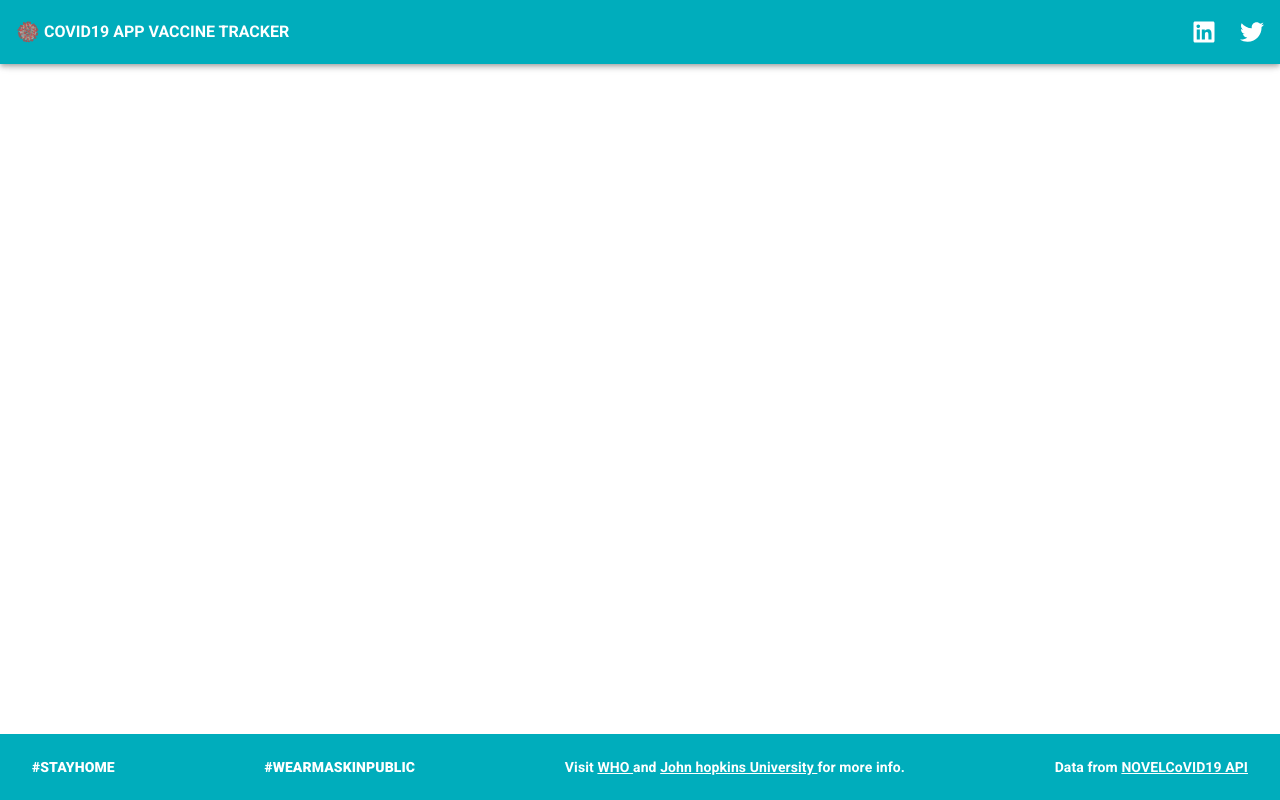
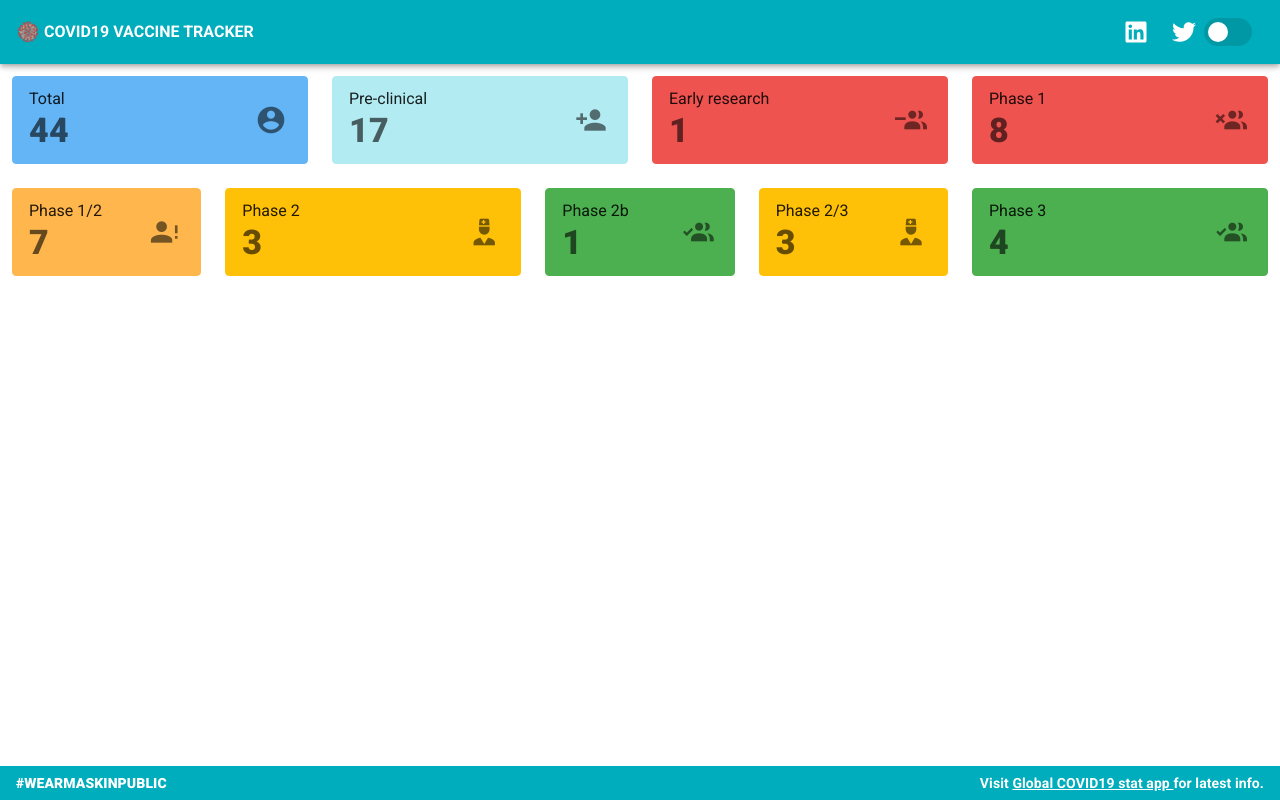
Before and after one commit to edcsu/covid19vaccinetracker, a Vue app: page /#/ in a window 1280 px wide. Built offline with nearby package versions, Linux system fonts and the light colour scheme; a web font is replaced by a local one.

Commit message:
feat: home view

```diff
--- a/src/App.vue
+++ b/src/App.vue
@@ -2,7 +2,7 @@
   <v-app>
     <Header />
     <v-main>
-      <!-- <HelloWorld/> -->
+      <router-view></router-view>
     </v-main>
     <Footer />
   </v-app>
--- a/src/components/Footer.vue
+++ b/src/components/Footer.vue
@@ -2,6 +2,7 @@
   <v-footer app class="primary">
     <v-card-text
       :class="[
+        'pa-0',
         'white--text',
         'd-flex',
         'justify-space-between',
@@ -12,42 +13,19 @@
       ]"
     >
       <span class>
-        <strong>#STAYHOME</strong>
-      </span>
-      <span class>
         <strong>#WEARMASKINPUBLIC</strong>
       </span>
       <span>
         Visit
         <a
-          href="https://www.who.int/emergencies/diseases/novel-coronavirus-2019"
+          href="https://covid19globalstatviewer.web.app"
           target="_blank"
           rel="noopener noreferrer"
           class="white--text"
         >
-          WHO
+          Global COVID19 stat app
         </a>
-        and
-        <a
-          href="https://coronavirus.jhu.edu/map.html"
-          target="_blank"
-          rel="noopener noreferrer"
-          class="white--text"
-        >
-          John hopkins University
-        </a>
-        for more info.
-      </span>
-      <span>
-        Data from
-        <a
-          href="https://disease.sh/docs"
-          target="_blank"
-          rel="noopener noreferrer"
-          class="white--text"
-        >
-          NOVELCoVID19 API
-        </a>
+        for latest info.
       </span>
     </v-card-text>
   </v-footer>
--- a/src/components/Header.vue
+++ b/src/components/Header.vue
@@ -1,9 +1,9 @@
 <template>
-  <v-app-bar app clipped-left color="primary" dark>
+  <v-app-bar app clipped-left color="primary">
     <!-- <v-app-bar-nav-icon @click="$emit('hidesidemenu')"></v-app-bar-nav-icon> -->
     <v-icon class="svg-icon" v-text="'$vuetify.icons.corona'"></v-icon>
-    <div class="ml-1 d-flex align-center font-weight-bold">
-      COVID19 APP VACCINE TRACKER
+    <div class="ml-1 d-flex align-center font-weight-bold white--text">
+      COVID19 VACCINE TRACKER
     </div>
 
     <v-spacer></v-spacer>
@@ -16,12 +16,12 @@
           icon
           v-on="on"
         >
-          <v-icon class="">mdi-seal</v-icon>
+          <v-icon class="white--text">mdi-seal</v-icon>
         </v-btn>
       </template>
       <span>
         Recognised on Awesome NovelCOVID projects
-        <v-icon class="">mdi-hand-pointing-up</v-icon>
+        <v-icon class="white--text">mdi-hand-pointing-up</v-icon>
       </span>
     </v-tooltip> -->
 
@@ -33,12 +33,12 @@
           icon
           v-on="on"
         >
-          <v-icon class="svg-icon" v-text="'$vuetify.icons.linkedin'"></v-icon>
+          <v-icon class="svg-icon white--text" v-text="'$vuetify.icons.linkedin'"></v-icon>
         </v-btn>
       </template>
       <span>
         Connect on LinkedIn
-        <v-icon class="">mdi-hand-pointing-up</v-icon>
+        <v-icon class="white--text">mdi-hand-pointing-up</v-icon>
       </span>
     </v-tooltip>
 
@@ -50,16 +50,16 @@
           icon
           v-on="on"
         >
-          <v-icon class="svg-icon" v-text="'$vuetify.icons.twitter'"></v-icon>
+          <v-icon class="svg-icon white--text" v-text="'$vuetify.icons.twitter'"></v-icon>
         </v-btn>
       </template>
       <span>
         Follow on twitter
-        <v-icon class="">mdi-hand-pointing-up</v-icon>
+        <v-icon class="white--text">mdi-hand-pointing-up</v-icon>
       </span>
     </v-tooltip>
 
-    <!-- <v-tooltip bottom>
+    <v-tooltip bottom>
       <template v-slot:activator="{ on }">
         <v-switch
         v-model="$vuetify.theme.dark"
@@ -73,7 +73,7 @@
         Choose between light and dark
         <v-icon class="">mdi-hand-pointing-up</v-icon>
       </span>
-    </v-tooltip> -->
+    </v-tooltip>
   </v-app-bar>
 </template>
 <script>
--- /dev/null
+++ b/src/components/Stats.vue
@@ -0,0 +1,185 @@
+<template>
+  <v-container fluid>
+    <v-row>
+      <v-col cols="12" sm="6" md="3" lg="3" xl="3" class="">
+        <v-card outlined class="blue lighten-2">
+          <v-list-item two-line="">
+            <v-list-item-content>
+              <v-list-item-title class="">
+                Total
+              </v-list-item-title>
+              <v-list-item-subtitle class="display-1 font-weight-black">
+                44
+              </v-list-item-subtitle>
+            </v-list-item-content>
+
+            <v-list-item-avatar tile>
+              <v-icon class="" size="32px">mdi-account-circle</v-icon>
+            </v-list-item-avatar>
+          </v-list-item>
+        </v-card>
+      </v-col>
+      <v-col cols="12" sm="6" md="3" lg="3" xl="3">
+        <v-card outlined class="cyan lighten-4">
+          <v-list-item two-line="">
+            <v-list-item-content>
+              <v-list-item-title class="">
+                Pre-clinical
+              </v-list-item-title>
+              <v-list-item-subtitle class="display-1 font-weight-black">
+                17
+              </v-list-item-subtitle>
+            </v-list-item-content>
+
+            <v-list-item-avatar tile>
+              <v-icon size="32px">mdi-account-plus</v-icon>
+            </v-list-item-avatar>
+          </v-list-item>
+        </v-card>
+      </v-col>
+      <v-col cols="12" sm="6" md="3" lg="3" xl="3">
+        <v-card outlined class="red lighten-1">
+          <v-list-item two-line="">
+            <v-list-item-content>
+              <v-list-item-title class="">
+                Early research
+              </v-list-item-title>
+              <v-list-item-subtitle class="display-1 font-weight-black">
+                1
+              </v-list-item-subtitle>
+            </v-list-item-content>
+
+            <v-list-item-avatar tile>
+              <v-icon size="32px">mdi-account-multiple-minus</v-icon>
+            </v-list-item-avatar>
+          </v-list-item>
+        </v-card>
+      </v-col>
+      <v-col cols="12" sm="6" md="3" lg="3" xl="3">
+        <v-card outlined class="red lighten-1">
+          <v-list-item two-line="">
+            <v-list-item-content>
+              <v-list-item-title class="">
+                Phase 1
+              </v-list-item-title>
+              <v-list-item-subtitle class="display-1 font-weight-black">
+                8
+              </v-list-item-subtitle>
+            </v-list-item-content>
+
+            <v-list-item-avatar tile>
+              <v-icon size="32px">mdi-account-multiple-remove</v-icon>
+            </v-list-item-avatar>
+          </v-list-item>
+        </v-card>
+      </v-col>
+    </v-row>
+    <v-row>
+      <v-col cols="12" sm="6" md="6" lg="2" xl="3">
+        <v-card outlined class="orange lighten-2">
+          <v-list-item two-line="">
+            <v-list-item-content>
+              <v-list-item-title class="">
+                Phase 1/2
+              </v-list-item-title>
+              <v-list-item-subtitle class="display-1 font-weight-black">
+                7
+              </v-list-item-subtitle>
+            </v-list-item-content>
+
+            <v-list-item-avatar tile>
+              <v-icon size="32px">mdi-account-alert</v-icon>
+            </v-list-item-avatar>
+          </v-list-item>
+        </v-card>
+      </v-col>
+      <v-col cols="12" sm="6" md="6" lg="3" xl="3">
+        <v-card outlined class="amber">
+          <v-list-item two-line="">
+            <v-list-item-content>
+              <v-list-item-title class="">
+                Phase 2
+              </v-list-item-title>
+              <v-list-item-subtitle class="display-1 font-weight-black">
+                3
+              </v-list-item-subtitle>
+            </v-list-item-content>
+
+            <v-list-item-avatar tile>
+              <v-icon class="" size="32px">mdi-doctor</v-icon>
+            </v-list-item-avatar>
+          </v-list-item>
+        </v-card>
+      </v-col>
+      <v-col cols="12" sm="6" md="4" lg="2" xl="3">
+        <v-card outlined class="success">
+          <v-list-item two-line="">
+            <v-list-item-content>
+              <v-list-item-title class="">
+                Phase 2b
+              </v-list-item-title>
+              <v-list-item-subtitle class="display-1 font-weight-black">
+                1
+              </v-list-item-subtitle>
+            </v-list-item-content>
+
+            <v-list-item-avatar tile>
+              <v-icon class="" size="32px">mdi-account-multiple-check</v-icon>
+            </v-list-item-avatar>
+          </v-list-item>
+        </v-card>
+      </v-col>
+      <v-col cols="12" sm="6" md="4" lg="2" xl="3">
+        <v-card outlined class="amber">
+          <v-list-item two-line="">
+            <v-list-item-content>
+              <v-list-item-title class="">
+                Phase 2/3
+              </v-list-item-title>
+              <v-list-item-subtitle class="display-1 font-weight-black">
+                3
+              </v-list-item-subtitle>
+            </v-list-item-content>
+
+            <v-list-item-avatar tile>
+              <v-icon class="" size="32px">mdi-doctor</v-icon>
+            </v-list-item-avatar>
+          </v-list-item>
+        </v-card>
+      </v-col>
+      <v-col cols="12" sm="6" md="4" lg="3" xl="3">
+        <v-card outlined class="success">
+          <v-list-item two-line="">
+            <v-list-item-content>
+              <v-list-item-title class="">
+                Phase 3
+              </v-list-item-title>
+              <v-list-item-subtitle class="display-1 font-weight-black">
+                4
+              </v-list-item-subtitle>
+            </v-list-item-content>
+
+            <v-list-item-avatar tile>
+              <v-icon class="" size="32px">mdi-account-multiple-check</v-icon>
+            </v-list-item-avatar>
+          </v-list-item>
+        </v-card>
+      </v-col>
+    </v-row>
+  </v-container>
+</template>
+
+<script>
+export default {
+  name: 'Stats',
+  props: ['summaryDetails'],
+  data: () => ({
+    right: null
+  }),
+  computed: {
+    stats: function () {
+      return this.summaryDetails
+    }
+  }
+}
+</script>
--- a/src/views/Home.vue
+++ b/src/views/Home.vue
@@ -1,18 +1,17 @@
 <template>
   <div class="home">
-    <img alt="Vue logo" src="../assets/logo.png">
-    <HelloWorld msg="Welcome to Your Vue.js App"/>
+    <Stats/>
   </div>
 </template>
 
 <script>
 // @ is an alias to /src
-import HelloWorld from '@/components/HelloWorld.vue'
+import Stats from '@/components/Stats.vue'
 
 export default {
   name: 'Home',
   components: {
-    HelloWorld
+    Stats
   }
 }
 </script>
```
